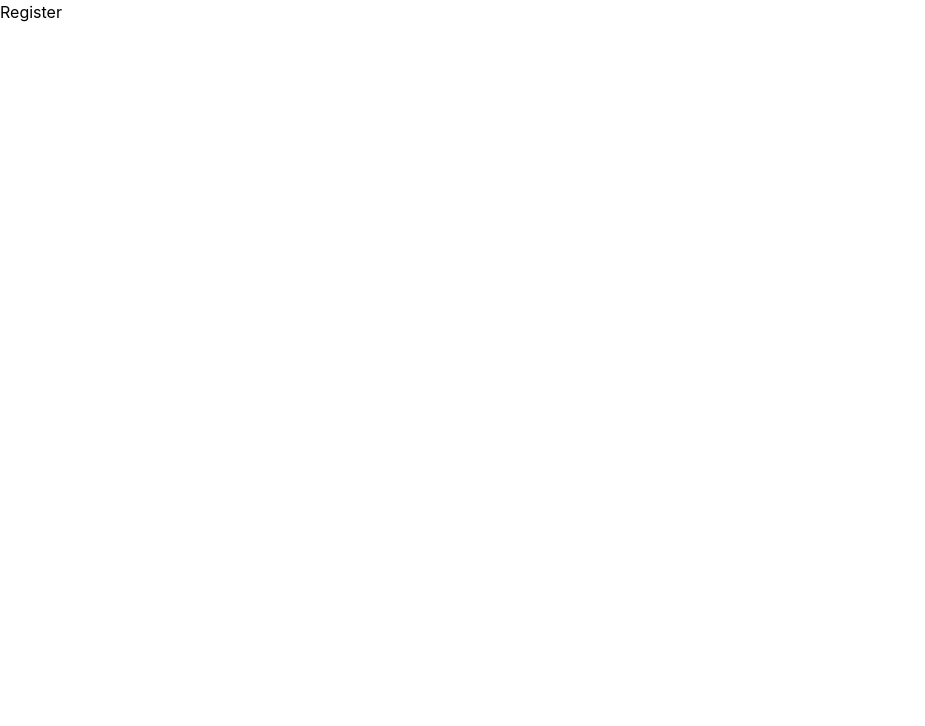
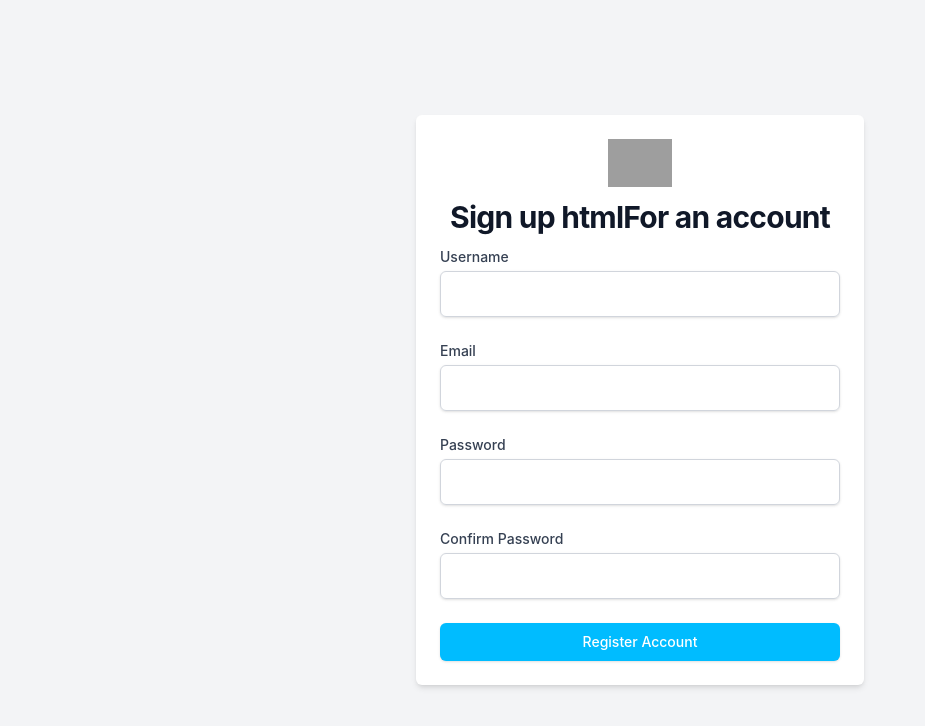
Before and after one commit to Sakshamkhadka7/Eccomerce_Frotend_Typescript, a React (Vite) app: page /register in a window 1280 px wide. Shown: the top 726 px of the page, without its empty margins (0-925 px from the left). Built offline with nearby package versions, Linux system fonts and the light colour scheme; grey boxes are pictures that could not be loaded.

Commit message:
added thunk function in a authSlice so that redux can call api

```diff
--- a/package.json
+++ b/package.json
@@ -12,6 +12,7 @@
   "dependencies": {
     "@reduxjs/toolkit": "^2.12.0",
     "@tailwindcss/vite": "^4.3.1",
+    "axios": "^1.18.1",
     "react": "^19.2.7",
     "react-dom": "^19.2.7",
     "react-redux": "^9.3.0",
--- /dev/null
+++ b/src/globals/types/type.ts
@@ -0,0 +1,5 @@
+export enum Status {
+    SUCCESS = "success",
+    LOADING = "loading",
+    ERROR = "error"
+}
--- a/src/pages/user/Register.tsx
+++ b/src/pages/user/Register.tsx
@@ -1,9 +1,108 @@
-import React from 'react'
+const Register = () => {
 
-const Register = () => {
+
+
+
+
   return (
-    <div>Register</div>
-  )
-}
+    <div className="bg-gray-100 flex h-screen items-center justify-center px-4 sm:px-6 lg:px-8">
+      <div className="w-full max-w-md space-y-8">
+        <div className="bg-white shadow-md rounded-md p-6">
+          <img
+            className="mx-auto h-12 w-auto"
+            src="https://www.svgrepo.com/show/499664/user-happy.svg"
+            alt=""
+          />
 
-export default Register
+          <h2 className="my-3 text-center text-3xl font-bold tracking-tight text-gray-900">
+            Sign up htmlFor an account
+          </h2>
+
+          <form className="space-y-6" method="POST">
+            <div>
+              <label
+                htmlFor="new-password"
+                className="block text-sm font-medium text-gray-700"
+              >
+                Username
+              </label>
+              <div className="mt-1">
+                <input
+                  name="username"
+                  type="username"
+                  required
+                  className="px-2 py-3 mt-1 block w-full rounded-md border border-gray-300 shadow-sm focus:border-sky-500 focus:outline-none focus:ring-sky-500 sm:text-sm"
+                />
+              </div>
+            </div>
+
+            <div>
+              <label
+                htmlFor="password"
+                className="block text-sm font-medium text-gray-700"
+              >
+                Email
+              </label>
+              <div className="mt-1">
+                <input
+                  name="email"
+                  type="email-address"
+                  autoComplete="email-address"
+                  required
+                  className="px-2 py-3 mt-1 block w-full rounded-md border border-gray-300 shadow-sm focus:border-sky-500 focus:outline-none focus:ring-sky-500 sm:text-sm"
+                />
+              </div>
+            </div>
+
+            <div>
+              <label
+                htmlFor="password"
+                className="block text-sm font-medium text-gray-700"
+              >
+                Password
+              </label>
+              <div className="mt-1">
+                <input
+                  name="password"
+                  type="password"
+                  autoComplete="password"
+                  required
+                  className="px-2 py-3 mt-1 block w-full rounded-md border border-gray-300 shadow-sm focus:border-sky-500 focus:outline-none focus:ring-sky-500 sm:text-sm"
+                />
+              </div>
+            </div>
+
+            <div>
+              <label
+                htmlFor="password"
+                className="block text-sm font-medium text-gray-700"
+              >
+                Confirm Password
+              </label>
+              <div className="mt-1">
+                <input
+                  name="confirm_password"
+                  type="password"
+                  autoComplete="confirm-password"
+                  required
+                  className="px-2 py-3 mt-1 block w-full rounded-md border border-gray-300 shadow-sm focus:border-sky-500 focus:outline-none focus:ring-sky-500 sm:text-sm"
+                />
+              </div>
+            </div>
+
+            <div>
+              <button
+                type="submit"
+                className="flex w-full justify-center rounded-md border border-transparent bg-sky-400 py-2 px-4 text-sm font-medium text-white shadow-sm hover:bg-opacity-75 focus:outline-none focus:ring-2 focus:ring-sky-400 focus:ring-offset-2"
+              >
+                Register Account
+              </button>
+            </div>
+          </form>
+        </div>
+      </div>
+    </div>
+  );
+};
+
+export default Register;
--- /dev/null
+++ b/src/store/authSlice.ts
@@ -0,0 +1,61 @@
+import { createSlice, type PayloadAction } from "@reduxjs/toolkit";
+import { Status } from "../globals/types/type";
+import axios from "axios";
+import type { AppDispatch } from "./store";
+
+interface IUser {
+  username: string | null;
+  email: string | null;
+  password: string | null;
+}
+
+interface IAuthState {
+  user: IUser;
+  status: Status;
+}
+
+const initialState: IAuthState = {
+  user: {
+    username: "saksham",
+    email: "projectmanage1212@gmail.com",
+    password: "1111",
+  },
+  status: Status.LOADING,
+};
+
+const authSlice = createSlice({
+  name: "user",
+  initialState, // key value same then we can write key only in js
+  reducers: {
+    setUser(state: IAuthState, action: PayloadAction<IUser>) {
+      state.user = action.payload;
+    },
+    setStatus(state: IAuthState, action: PayloadAction<Status>) {
+      state.status = action.payload;
+    },
+  },
+});
+
+export const { setUser, setStatus } = authSlice.actions;
+
+export default authSlice.reducer;
+
+function registerUser(data: IUser) {
+  return async function registerUserThunk(dispatch: AppDispatch) {
+    try {
+      const response = await axios.post(
+        "http://localhost:8000/api/auth/register",
+        data,
+      );
+      console.log(response);
+      if (response.status === 200) {
+        dispatch(setStatus(Status.SUCCESS));
+      } else {
+        dispatch(setStatus(Status.ERROR));
+      }
+    } catch (error) {
+      console.log("Error occured at register user", error);
+      dispatch(setStatus(Status.ERROR));
+    }
+  };
+}
--- a/src/store/productSlice.ts
+++ /dev/null
@@ -1,25 +0,0 @@
-import { createSlice, type PayloadAction } from "@reduxjs/toolkit";
-import type { Product } from "./type";
-
-const productInfo: Product = {
-  products: [],
-};
-
-const productSlice = createSlice({
-  name: "product",
-  initialState: productInfo,
-  reducers: {
-    setProduct(state: Product, action: PayloadAction) {
-      state.products = [
-        {
-          productName: "wai wai chau chau",
-          quantity: 12,
-        },
-      ];
-    },
-  },
-});
-
-export const { setProduct } = productSlice.actions;
-
-export default productSlice.reducer;
--- a/src/store/store.ts
+++ b/src/store/store.ts
@@ -1,11 +1,9 @@
 import { configureStore } from "@reduxjs/toolkit";
-import productSlice from "./productSlice";
-import userSlice from "./userSlice"
+import authSlice from "./authSlice"
 
 const store= configureStore({
     reducer:{
-        product:productSlice,
-        user:userSlice
+     auth:authSlice
     }
 })
 
--- a/src/store/type.ts
+++ /dev/null
@@ -1,13 +0,0 @@
-export interface User{
-    name:string,
-    age:number
-}
-
-interface ProductInfo{
-    productName:string,
-    quantity:number
-}
-
-export interface Product{
-    products:[] | ProductInfo[]
-}
--- a/src/store/userSlice.ts
+++ /dev/null
@@ -1,24 +0,0 @@
-import { createSlice, PayloadAction } from "@reduxjs/toolkit";
-import type { User } from "./type";
-
-const userInfo: User = {
-  name: "Saksham Khadka",
-  age:22
-};
-
-const userSlice=createSlice({
-  name: "user",
-  initialState: userInfo,
-  reducers: {
-    setName(state:User, action:PayloadAction<User>) {
-      state.name = "hahahaha";
-    },
-    setAge(state:User,action:PayloadAction<User>){
-        state.age=12
-    }
-  },
-});
-
-export const {setName,setAge}=userSlice.actions
-
-export default userSlice.reducer
--- a/tsconfig.app.json
+++ b/tsconfig.app.json
@@ -18,7 +18,7 @@
     /* Linting */
     "noUnusedLocals": true,
     "noUnusedParameters": true,
-    "erasableSyntaxOnly": true,
+    "erasableSyntaxOnly": false,
     "noFallthroughCasesInSwitch": true
   },
   "include": ["src"]
```
Also changed, not shown: 1 other file (tests, documents, lock files or other folders).
